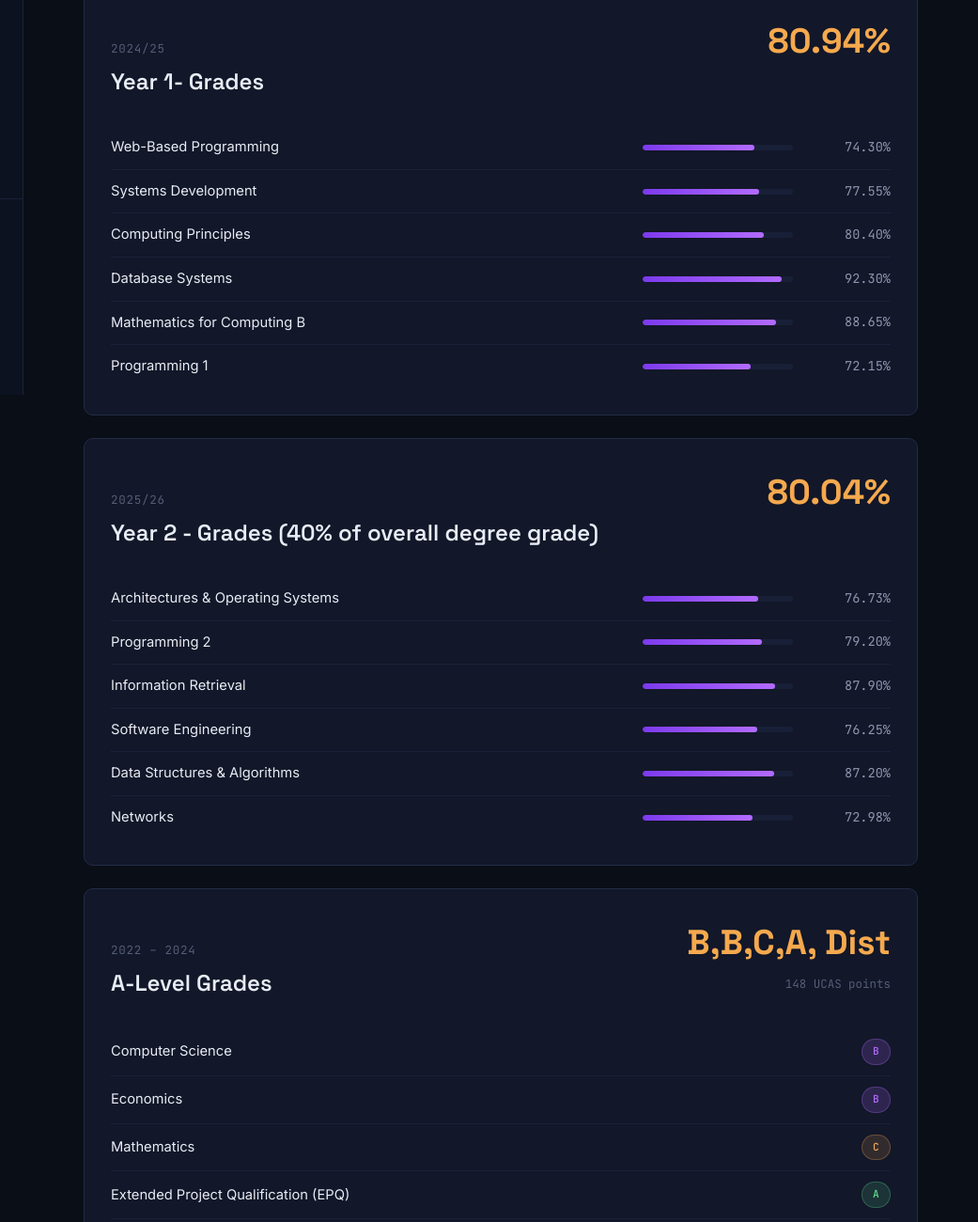
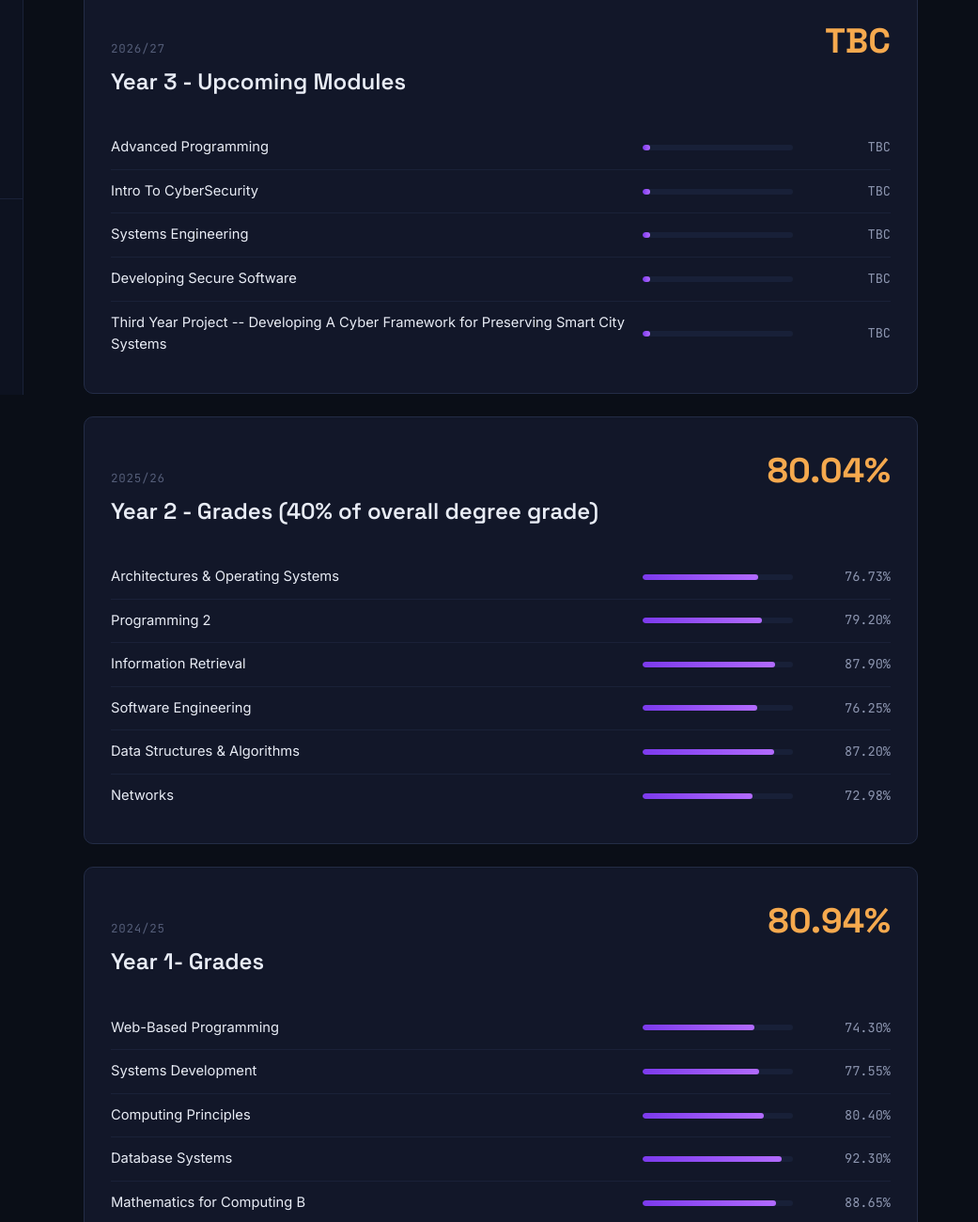
Before and after one commit to Sylvxnus/Sylvxnus.github.io, a plain HTML site: page academics.html in a window 1280 px wide. Shown: the part 380-1680 px from the top of the page at 94% size, 239-1280 px from the left. Drawn offline with Linux system fonts and the light colour scheme.

Commit message:
Updated projects and academics rework in prep for grad scheme season

```diff
--- a/academics.html
+++ b/academics.html
@@ -67,41 +67,35 @@
       <div class="card year-panel">
         <div class="year-panel-head">
           <div>
-            <div class="yr">2024/25</div>
-            <h2 class="section-title" style="margin-top:6px;">Year 1- Grades</h2>
+            <div class="yr">2026/27</div>
+            <h2 class="section-title" style="margin-top:6px;">Year 3 - Upcoming Modules</h2>
           </div>
-          <div class="avg">80.94%</div>
-        </div>
-
-        <div class="mod-row">
-          <span class="mod-name">Web-Based Programming</span>
-          <div class="mod-bar-track" style="width:160px;"><div class="mod-bar-fill" data-fill="74.30%"></div></div>
-          <span class="mod-mark">74.30%</span>
+          <div class="avg">TBC</div>
         </div>
         <div class="mod-row">
-          <span class="mod-name">Systems Development</span>
-          <div class="mod-bar-track" style="width:160px;"><div class="mod-bar-fill" data-fill="77.55%"></div></div>
-          <span class="mod-mark">77.55%</span>
+          <span class="mod-name">Advanced Programming</span>
+          <div class="mod-bar-track" style="width:160px;"><div class="mod-bar-fill" data-fill="5%"></div></div>
+          <span class="mod-mark">TBC</span>
         </div>
         <div class="mod-row">
-          <span class="mod-name">Computing Principles</span>
-          <div class="mod-bar-track" style="width:160px;"><div class="mod-bar-fill" data-fill="80.40%"></div></div>
-          <span class="mod-mark">80.40%</span>
+          <span class="mod-name">Intro To CyberSecurity</span>
+          <div class="mod-bar-track" style="width:160px;"><div class="mod-bar-fill" data-fill="5%"></div></div>
+          <span class="mod-mark">TBC</span>
         </div>
         <div class="mod-row">
-          <span class="mod-name">Database Systems</span>
-          <div class="mod-bar-track" style="width:160px;"><div class="mod-bar-fill" data-fill="92.30%"></div></div>
-          <span class="mod-mark">92.30%</span>
+          <span class="mod-name">Systems Engineering</span>
+          <div class="mod-bar-track" style="width:160px;"><div class="mod-bar-fill" data-fill="5%"></div></div>
+          <span class="mod-mark">TBC</span>
         </div>
         <div class="mod-row">
-          <span class="mod-name">Mathematics for Computing B</span>
-          <div class="mod-bar-track" style="width:160px;"><div class="mod-bar-fill" data-fill="88.65%"></div></div>
-          <span class="mod-mark">88.65%</span>
+          <span class="mod-name">Developing Secure Software</span>
+          <div class="mod-bar-track" style="width:160px;"><div class="mod-bar-fill" data-fill="5%"></div></div>
+          <span class="mod-mark">TBC</span>
         </div>
         <div class="mod-row">
-          <span class="mod-name">Programming 1</span>
-          <div class="mod-bar-track" style="width:160px;"><div class="mod-bar-fill" data-fill="72.15%"></div></div>
-          <span class="mod-mark">72.15%</span>
+          <span class="mod-name">Third Year Project -- Developing A Cyber Framework for Preserving Smart City Systems</span>
+          <div class="mod-bar-track" style="width:160px;"><div class="mod-bar-fill" data-fill="5%"></div></div>
+          <span class="mod-mark">TBC</span>
         </div>
       </div>
 
@@ -149,6 +143,47 @@
       <div class="card year-panel">
         <div class="year-panel-head">
           <div>
+            <div class="yr">2024/25</div>
+            <h2 class="section-title" style="margin-top:6px;">Year 1- Grades</h2>
+          </div>
+          <div class="avg">80.94%</div>
+        </div>
+
+        <div class="mod-row">
+          <span class="mod-name">Web-Based Programming</span>
+          <div class="mod-bar-track" style="width:160px;"><div class="mod-bar-fill" data-fill="74.30%"></div></div>
+          <span class="mod-mark">74.30%</span>
+        </div>
+        <div class="mod-row">
+          <span class="mod-name">Systems Development</span>
+          <div class="mod-bar-track" style="width:160px;"><div class="mod-bar-fill" data-fill="77.55%"></div></div>
+          <span class="mod-mark">77.55%</span>
+        </div>
+        <div class="mod-row">
+          <span class="mod-name">Computing Principles</span>
+          <div class="mod-bar-track" style="width:160px;"><div class="mod-bar-fill" data-fill="80.40%"></div></div>
+          <span class="mod-mark">80.40%</span>
+        </div>
+        <div class="mod-row">
+          <span class="mod-name">Database Systems</span>
+          <div class="mod-bar-track" style="width:160px;"><div class="mod-bar-fill" data-fill="92.30%"></div></div>
+          <span class="mod-mark">92.30%</span>
+        </div>
+        <div class="mod-row">
+          <span class="mod-name">Mathematics for Computing B</span>
+          <div class="mod-bar-track" style="width:160px;"><div class="mod-bar-fill" data-fill="88.65%"></div></div>
+          <span class="mod-mark">88.65%</span>
+        </div>
+        <div class="mod-row">
+          <span class="mod-name">Programming 1</span>
+          <div class="mod-bar-track" style="width:160px;"><div class="mod-bar-fill" data-fill="72.15%"></div></div>
+          <span class="mod-mark">72.15%</span>
+        </div>
+      </div>
+
+      <div class="card year-panel">
+        <div class="year-panel-head">
+          <div>
             <div class="yr">2022 – 2024</div>
               <h2 class="section-title" style="margin-top:6px;">A-Level Grades</h2>
             </div>
@@ -157,7 +192,6 @@
                 <div style="font-family:var(--f-mono); font-size:0.78rem; color:var(--text-faint); margin-top:4px;">148 UCAS points</div>
               </div>
             </div>
-
             <div class="mod-row" style="grid-template-columns:1fr auto;">
               <span class="mod-name">Computer Science</span>
               <span class="pill">B</span>
@@ -185,9 +219,6 @@
             </div>
           </div>
 
-
-
-
       <div class="page-footer-nav">
         <a href="index.html">← about.md</a>
         <span>~/aidan-wood/academics.log</span>
```
Also changed, not shown: projects.html (+18 -0 lines). Lines whose indentation alone changed are shown as unchanged.
